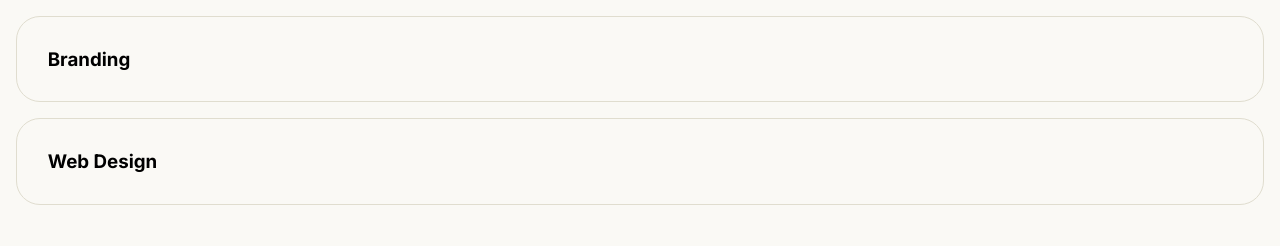
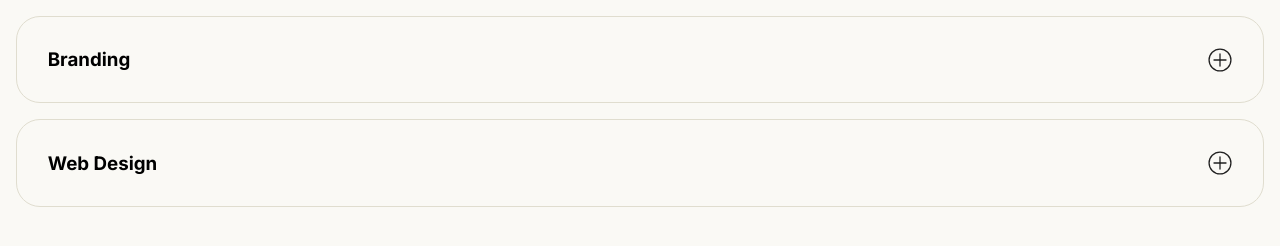
Before and after one commit to ashishchaubeys/accordion-components, a plain HTML site: page accordion-1/index.html in a window 1280 px wide. Drawn offline with Linux system fonts and the light colour scheme.

Commit message:
Update index.html

```diff
--- a/accordion-1/index.html
+++ b/accordion-1/index.html
@@ -5,7 +5,7 @@
     <meta name="viewport" content="width=device-width, initial-scale=1.0">
     <title>Accordion Type 1</title>
     <link rel="stylesheet" href="styles.css">
-    <script src="script.js"></script>
+    <script src="script.js" type="text/javascript" defer></script>
     <link rel="preconnect" href="https://fonts.googleapis.com">
 <link rel="preconnect" href="https://fonts.gstatic.com" crossorigin>
 <link href="https://fonts.googleapis.com/css2?family=Inter:ital,opsz,wght@0,14..32,100..900;1,14..32,100..900&display=swap" rel="stylesheet">
```
